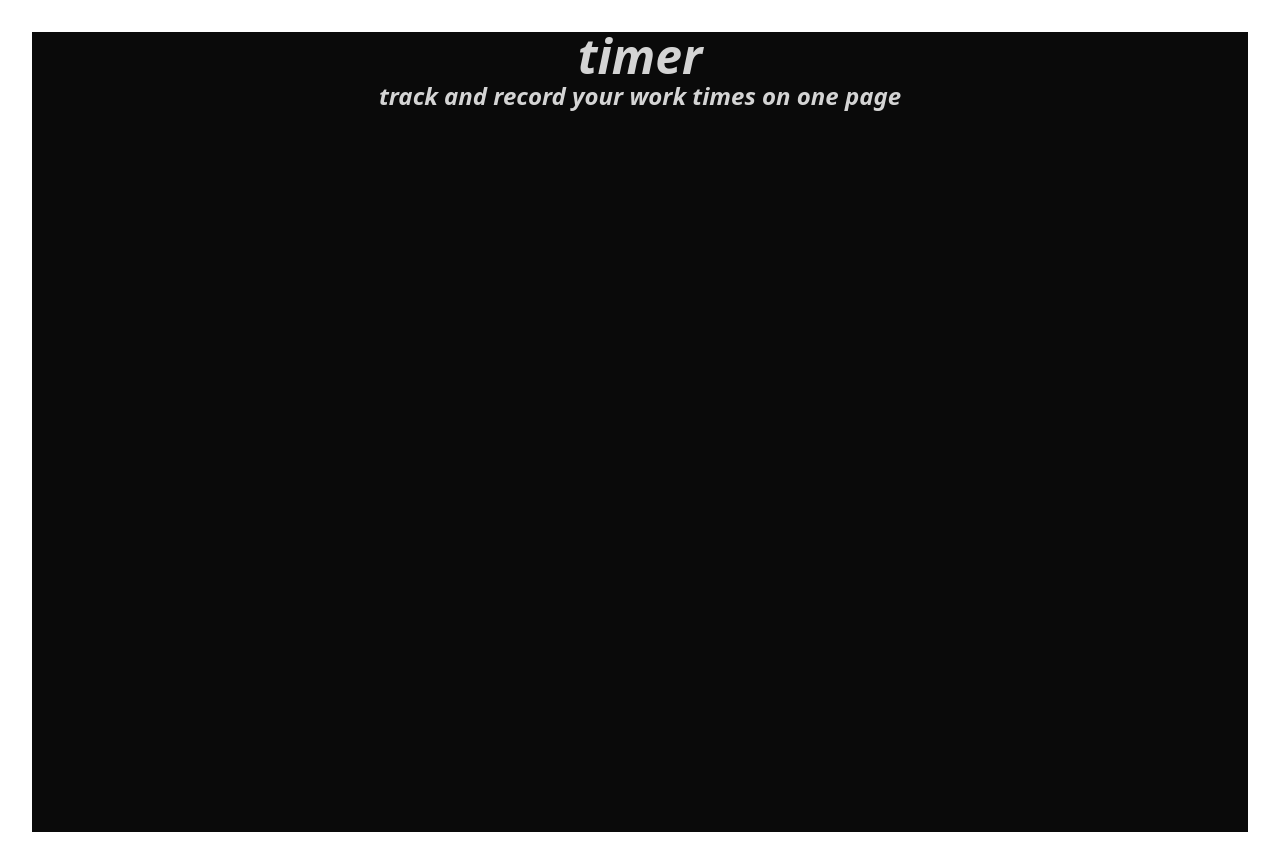
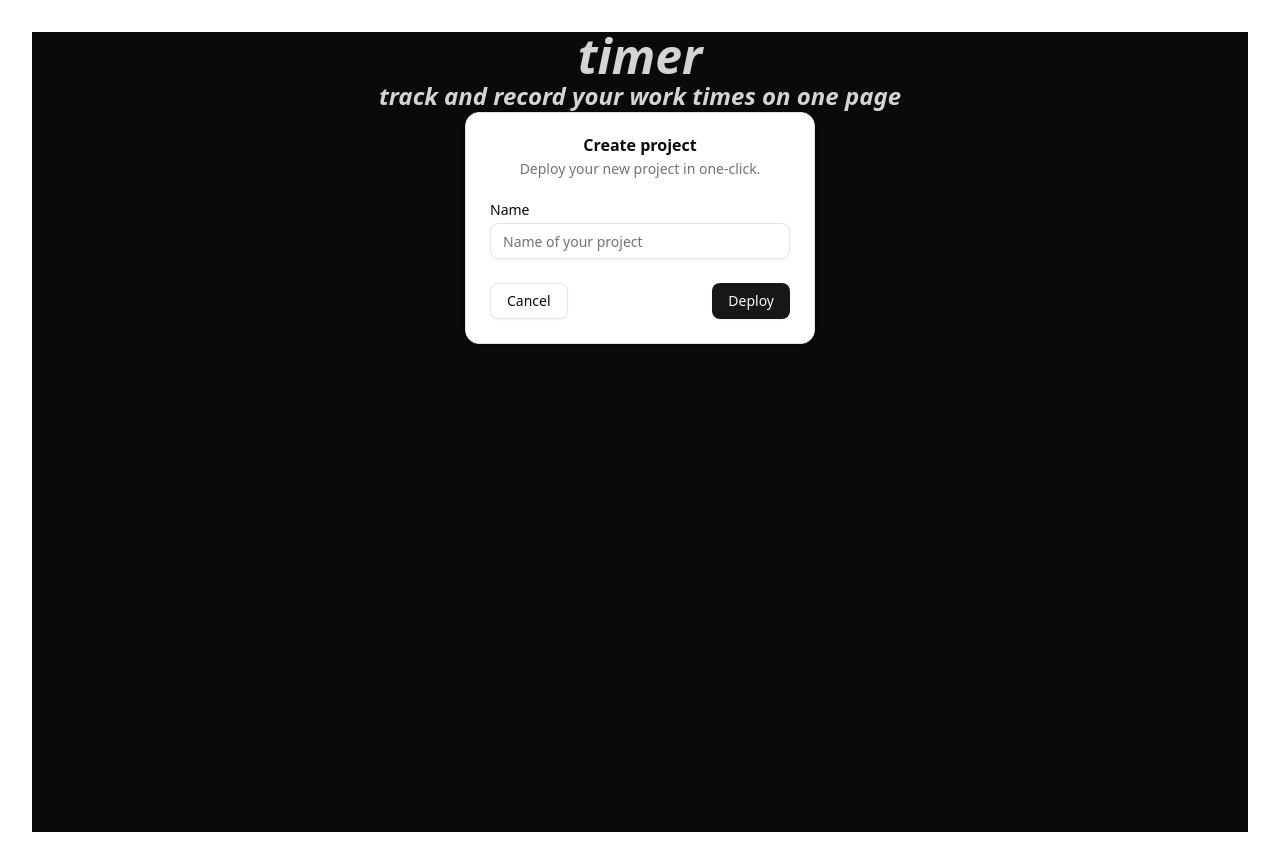
Before and after one commit to ilyastorunn/timer, a React (Vite) app: page / in a window 1280 px wide. Built offline with nearby package versions, Linux system fonts and the light colour scheme.

Commit message:
add shadcn

```diff
--- a/package.json
+++ b/package.json
@@ -10,6 +10,8 @@
     "preview": "vite preview"
   },
   "dependencies": {
+    "@radix-ui/react-label": "^2.1.7",
+    "@radix-ui/react-select": "^2.2.5",
     "@radix-ui/react-slot": "^1.2.3",
     "@tailwindcss/vite": "^4.1.7",
     "class-variance-authority": "^0.7.1",
--- a/src/Pages/Home.jsx
+++ b/src/Pages/Home.jsx
@@ -1,3 +1,15 @@
+import { Button } from "@/components/ui/button";
+import {
+  Card,
+  CardContent,
+  CardDescription,
+  CardFooter,
+  CardHeader,
+  CardTitle,
+} from "@/components/ui/card";
+import { Input } from "@/components/ui/input";
+import { Label } from "@/components/ui/label";
+
 export default function Home() {
   return (
     <>
@@ -8,6 +20,28 @@ export default function Home() {
         <span className="text-2xl text-[#D4D4D4] font-semibold italic">
           track and record your work times on one page
         </span>
+        <Card className="w-[350px]">
+          <CardHeader>
+            <CardTitle>Create project</CardTitle>
+            <CardDescription>
+              Deploy your new project in one-click.
+            </CardDescription>
+          </CardHeader>
+          <CardContent>
+            <form>
+              <div className="grid w-full items-center gap-4">
+                <div className="flex flex-col space-y-1.5">
+                  <Label htmlFor="name">Name</Label>
+                  <Input id="name" placeholder="Name of your project" />
+                </div>
+              </div>
+            </form>
+          </CardContent>
+          <CardFooter className="flex justify-between">
+            <Button variant="outline">Cancel</Button>
+            <Button>Deploy</Button>
+          </CardFooter>
+        </Card>
       </div>
     </>
   );
--- /dev/null
+++ b/src/components/ui/card.jsx
@@ -0,0 +1,101 @@
+import * as React from "react"
+
+import { cn } from "@/lib/utils"
+
+function Card({
+  className,
+  ...props
+}) {
+  return (
+    <div
+      data-slot="card"
+      className={cn(
+        "bg-card text-card-foreground flex flex-col gap-6 rounded-xl border py-6 shadow-sm",
+        className
+      )}
+      {...props} />
+  );
+}
+
+function CardHeader({
+  className,
+  ...props
+}) {
+  return (
+    <div
+      data-slot="card-header"
+      className={cn(
+        "@container/card-header grid auto-rows-min grid-rows-[auto_auto] items-start gap-1.5 px-6 has-data-[slot=card-action]:grid-cols-[1fr_auto] [.border-b]:pb-6",
+        className
+      )}
+      {...props} />
+  );
+}
+
+function CardTitle({
+  className,
+  ...props
+}) {
+  return (
+    <div
+      data-slot="card-title"
+      className={cn("leading-none font-semibold", className)}
+      {...props} />
+  );
+}
+
+function CardDescription({
+  className,
+  ...props
+}) {
+  return (
+    <div
+      data-slot="card-description"
+      className={cn("text-muted-foreground text-sm", className)}
+      {...props} />
+  );
+}
+
+function CardAction({
+  className,
+  ...props
+}) {
+  return (
+    <div
+      data-slot="card-action"
+      className={cn(
+        "col-start-2 row-span-2 row-start-1 self-start justify-self-end",
+        className
+      )}
+      {...props} />
+  );
+}
+
+function CardContent({
+  className,
+  ...props
+}) {
+  return (<div data-slot="card-content" className={cn("px-6", className)} {...props} />);
+}
+
+function CardFooter({
+  className,
+  ...props
+}) {
+  return (
+    <div
+      data-slot="card-footer"
+      className={cn("flex items-center px-6 [.border-t]:pt-6", className)}
+      {...props} />
+  );
+}
+
+export {
+  Card,
+  CardHeader,
+  CardFooter,
+  CardTitle,
+  CardAction,
+  CardDescription,
+  CardContent,
+}
--- /dev/null
+++ b/src/components/ui/input.jsx
@@ -0,0 +1,24 @@
+import * as React from "react"
+
+import { cn } from "@/lib/utils"
+
+function Input({
+  className,
+  type,
+  ...props
+}) {
+  return (
+    <input
+      type={type}
+      data-slot="input"
+      className={cn(
+        "file:text-foreground placeholder:text-muted-foreground selection:bg-primary selection:text-primary-foreground dark:bg-input/30 border-input flex h-9 w-full min-w-0 rounded-md border bg-transparent px-3 py-1 text-base shadow-xs transition-[color,box-shadow] outline-none file:inline-flex file:h-7 file:border-0 file:bg-transparent file:text-sm file:font-medium disabled:pointer-events-none disabled:cursor-not-allowed disabled:opacity-50 md:text-sm",
+        "focus-visible:border-ring focus-visible:ring-ring/50 focus-visible:ring-[3px]",
+        "aria-invalid:ring-destructive/20 dark:aria-invalid:ring-destructive/40 aria-invalid:border-destructive",
+        className
+      )}
+      {...props} />
+  );
+}
+
+export { Input }
--- /dev/null
+++ b/src/components/ui/label.jsx
@@ -0,0 +1,21 @@
+import * as React from "react"
+import * as LabelPrimitive from "@radix-ui/react-label"
+
+import { cn } from "@/lib/utils"
+
+function Label({
+  className,
+  ...props
+}) {
+  return (
+    <LabelPrimitive.Root
+      data-slot="label"
+      className={cn(
+        "flex items-center gap-2 text-sm leading-none font-medium select-none group-data-[disabled=true]:pointer-events-none group-data-[disabled=true]:opacity-50 peer-disabled:cursor-not-allowed peer-disabled:opacity-50",
+        className
+      )}
+      {...props} />
+  );
+}
+
+export { Label }
--- /dev/null
+++ b/src/components/ui/select.jsx
@@ -0,0 +1,166 @@
+"use client"
+
+import * as React from "react"
+import * as SelectPrimitive from "@radix-ui/react-select"
+import { CheckIcon, ChevronDownIcon, ChevronUpIcon } from "lucide-react"
+
+import { cn } from "@/lib/utils"
+
+function Select({
+  ...props
+}) {
+  return <SelectPrimitive.Root data-slot="select" {...props} />;
+}
+
+function SelectGroup({
+  ...props
+}) {
+  return <SelectPrimitive.Group data-slot="select-group" {...props} />;
+}
+
+function SelectValue({
+  ...props
+}) {
+  return <SelectPrimitive.Value data-slot="select-value" {...props} />;
+}
+
+function SelectTrigger({
+  className,
+  size = "default",
+  children,
+  ...props
+}) {
+  return (
+    <SelectPrimitive.Trigger
+      data-slot="select-trigger"
+      data-size={size}
+      className={cn(
+        "border-input data-[placeholder]:text-muted-foreground [&_svg:not([class*='text-'])]:text-muted-foreground focus-visible:border-ring focus-visible:ring-ring/50 aria-invalid:ring-destructive/20 dark:aria-invalid:ring-destructive/40 aria-invalid:border-destructive dark:bg-input/30 dark:hover:bg-input/50 flex w-fit items-center justify-between gap-2 rounded-md border bg-transparent px-3 py-2 text-sm whitespace-nowrap shadow-xs transition-[color,box-shadow] outline-none focus-visible:ring-[3px] disabled:cursor-not-allowed disabled:opacity-50 data-[size=default]:h-9 data-[size=sm]:h-8 *:data-[slot=select-value]:line-clamp-1 *:data-[slot=select-value]:flex *:data-[slot=select-value]:items-center *:data-[slot=select-value]:gap-2 [&_svg]:pointer-events-none [&_svg]:shrink-0 [&_svg:not([class*='size-'])]:size-4",
+        className
+      )}
+      {...props}>
+      {children}
+      <SelectPrimitive.Icon asChild>
+        <ChevronDownIcon className="size-4 opacity-50" />
+      </SelectPrimitive.Icon>
+    </SelectPrimitive.Trigger>
+  );
+}
+
+function SelectContent({
+  className,
+  children,
+  position = "popper",
+  ...props
+}) {
+  return (
+    <SelectPrimitive.Portal>
+      <SelectPrimitive.Content
+        data-slot="select-content"
+        className={cn(
+          "bg-popover text-popover-foreground data-[state=open]:animate-in data-[state=closed]:animate-out data-[state=closed]:fade-out-0 data-[state=open]:fade-in-0 data-[state=closed]:zoom-out-95 data-[state=open]:zoom-in-95 data-[side=bottom]:slide-in-from-top-2 data-[side=left]:slide-in-from-right-2 data-[side=right]:slide-in-from-left-2 data-[side=top]:slide-in-from-bottom-2 relative z-50 max-h-(--radix-select-content-available-height) min-w-[8rem] origin-(--radix-select-content-transform-origin) overflow-x-hidden overflow-y-auto rounded-md border shadow-md",
+          position === "popper" &&
+            "data-[side=bottom]:translate-y-1 data-[side=left]:-translate-x-1 data-[side=right]:translate-x-1 data-[side=top]:-translate-y-1",
+          className
+        )}
+        position={position}
+        {...props}>
+        <SelectScrollUpButton />
+        <SelectPrimitive.Viewport
+          className={cn("p-1", position === "popper" &&
+            "h-[var(--radix-select-trigger-height)] w-full min-w-[var(--radix-select-trigger-width)] scroll-my-1")}>
+          {children}
+        </SelectPrimitive.Viewport>
+        <SelectScrollDownButton />
+      </SelectPrimitive.Content>
+    </SelectPrimitive.Portal>
+  );
+}
+
+function SelectLabel({
+  className,
+  ...props
+}) {
+  return (
+    <SelectPrimitive.Label
+      data-slot="select-label"
+      className={cn("text-muted-foreground px-2 py-1.5 text-xs", className)}
+      {...props} />
+  );
+}
+
+function SelectItem({
+  className,
+  children,
+  ...props
+}) {
+  return (
+    <SelectPrimitive.Item
+      data-slot="select-item"
+      className={cn(
+        "focus:bg-accent focus:text-accent-foreground [&_svg:not([class*='text-'])]:text-muted-foreground relative flex w-full cursor-default items-center gap-2 rounded-sm py-1.5 pr-8 pl-2 text-sm outline-hidden select-none data-[disabled]:pointer-events-none data-[disabled]:opacity-50 [&_svg]:pointer-events-none [&_svg]:shrink-0 [&_svg:not([class*='size-'])]:size-4 *:[span]:last:flex *:[span]:last:items-center *:[span]:last:gap-2",
+        className
+      )}
+      {...props}>
+      <span className="absolute right-2 flex size-3.5 items-center justify-center">
+        <SelectPrimitive.ItemIndicator>
+          <CheckIcon className="size-4" />
+        </SelectPrimitive.ItemIndicator>
+      </span>
+      <SelectPrimitive.ItemText>{children}</SelectPrimitive.ItemText>
+    </SelectPrimitive.Item>
+  );
+}
+
+function SelectSeparator({
+  className,
+  ...props
+}) {
+  return (
+    <SelectPrimitive.Separator
+      data-slot="select-separator"
+      className={cn("bg-border pointer-events-none -mx-1 my-1 h-px", className)}
+      {...props} />
+  );
+}
+
+function SelectScrollUpButton({
+  className,
+  ...props
+}) {
+  return (
+    <SelectPrimitive.ScrollUpButton
+      data-slot="select-scroll-up-button"
+      className={cn("flex cursor-default items-center justify-center py-1", className)}
+      {...props}>
+      <ChevronUpIcon className="size-4" />
+    </SelectPrimitive.ScrollUpButton>
+  );
+}
+
+function SelectScrollDownButton({
+  className,
+  ...props
+}) {
+  return (
+    <SelectPrimitive.ScrollDownButton
+      data-slot="select-scroll-down-button"
+      className={cn("flex cursor-default items-center justify-center py-1", className)}
+      {...props}>
+      <ChevronDownIcon className="size-4" />
+    </SelectPrimitive.ScrollDownButton>
+  );
+}
+
+export {
+  Select,
+  SelectContent,
+  SelectGroup,
+  SelectItem,
+  SelectLabel,
+  SelectScrollDownButton,
+  SelectScrollUpButton,
+  SelectSeparator,
+  SelectTrigger,
+  SelectValue,
+}
```
Also changed, not shown: 1 other file (tests, documents, lock files or other folders).
